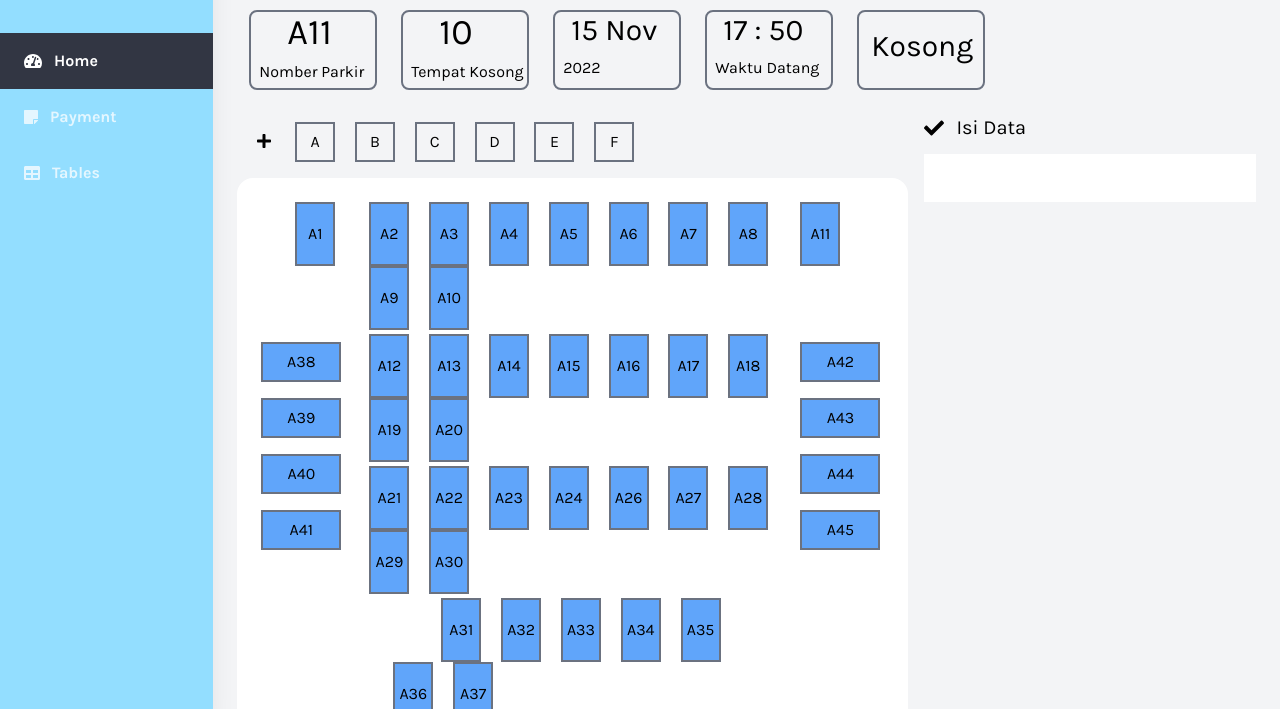
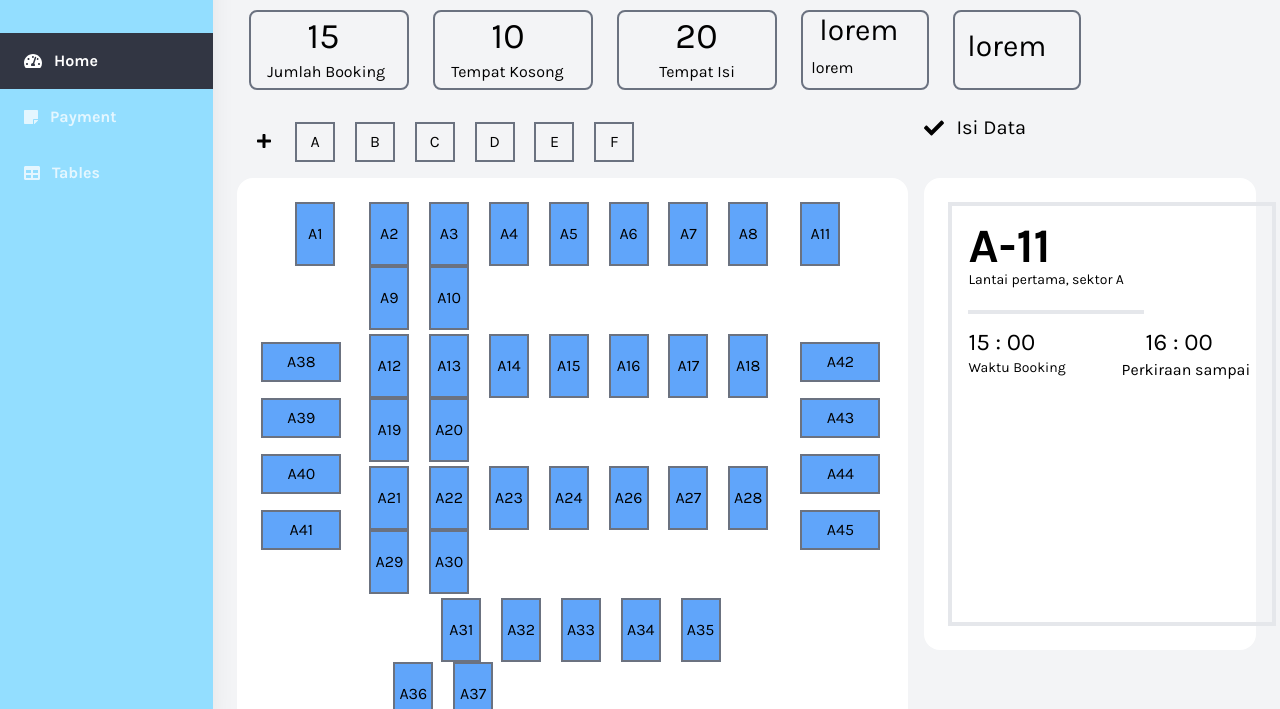
Before and after one commit to Dhafin2107/ParkSpace-API, a website: page src/home.html in a window 1280 px wide. Shown: the part 91-800 px from the top of the page. Drawn offline with nearby package versions, Linux system fonts and the light colour scheme.

Commit message:
update home

```diff
--- a/src/home.html
+++ b/src/home.html
@@ -98,27 +98,28 @@
             <main class="w-full flex-grow p-6">
                 <h1 class="text-3xl text-black pb-6">Home</h1>
                 <div class="flex flex-wrap mt-4">
-                    <div class="rounded-lg mx-3 border-2  border-gray-500 h-20 w-32">
-                        <h1 class="pl-9 pr-7 text-4xl">A11</h1>
-                        <p class="pl-2 mt-2 text-base">Nomber Parkir</p>
+                    <div class="rounded-lg mx-3 border-2  border-gray-500 h-20 w-40">
+                        <h1 class="mx-14 mt-1 text-4xl">15</h1>
+                        <p class="mx-4 mt-1 text-base">Jumlah Booking</p>
+
+                    </div>
+                    <div class="rounded-lg mx-3 border-2  border-gray-500 h-20 w-40">
+                        <h1 class="mx-14 mt-1 text-4xl">10</h1>
+                        <p class="mx-4 mt-1 text-base">Tempat Kosong</p>
+
+                    </div>
+                    <div class="rounded-lg mx-3 border-2  border-gray-500 h-20 w-40">
+                        <h1 class="mx-14 mt-1 text-4xl">20</h1>
+                        <p class="mx-10 mt-1 text-base">Tempat Isi</p>
 
                     </div>
                     <div class="rounded-lg mx-3 border-2  border-gray-500  h-20 w-32">
-                        <h1 class="pl-9 pr-7 text-4xl">10</h1>
-                        <p class="pl-2 mt-2 text-base">Tempat Kosong</p>
-                    </div>
-                    <div class="rounded-lg mx-3 border-2  border-gray-500  h-20 w-32">
-                        <h1 class="pl-4 text-3xl">15 Nov</h1>
-                        <p class="pl-2 mt-2 text-base">2022</p>
+                        <h1 class="pl-4 text-3xl">lorem</h1>
+                        <p class="pl-2 mt-2 text-base">lorem</p>
 
                     </div>
                     <div class="rounded-lg mx-3 border-2  border-gray-500  h-20 w-32">
-                        <h1 class="pl-4 text-3xl">17 : 50</h1>
-                        <p class="pl-2 mt-2 text-base">Waktu Datang</p>
-
-                    </div>
-                    <div class="rounded-lg mx-3 border-2  border-gray-500  h-20 w-32">
-                        <h1 class="mt-4 pl-3 text-3xl place-content-center">Kosong</h1>
+                        <h1 class="mt-4 pl-3 text-3xl place-content-center">lorem</h1>
 
                     </div>
 
@@ -241,10 +242,26 @@
                         <p class="text-xl pb-3 flex items-center">
                             <i class="fas fa-check mr-3"></i> Isi Data
                         </p>
-                        <div class="p-6 bg-white">
-                            <div class="grid grid-rows-6">
+                        <div class="p-6 bg-white mt-6 rounded-2xl">
+                            <div class="box-content h-96 w-72 p-4 border-4 ">
+                                <h1 class="text-5xl font-bold">A-11</h1>
+                                <h2 class="text-sm">Lantai pertama, sektor A</h2>
+                                <div class="border-2 w-44 mt-5 mb-3"></div>
+                                <div class="flex flex-warp">
+                                    <div> <p class="text-2xl">15 : 00</p>
+                                        <p class="text-sm">Waktu Booking</p></div>
+                                        <div><p class="ml-20 text-2xl "> 16 : 00</p>
+                                            <p class="ml-14">Perkiraan sampai</p>
+                                        </div>
 
-                            </div>
+
+                                </div>
+
+
+
+
+
+                              </div>
                         </div>
                     </div>
                 </div>
```
